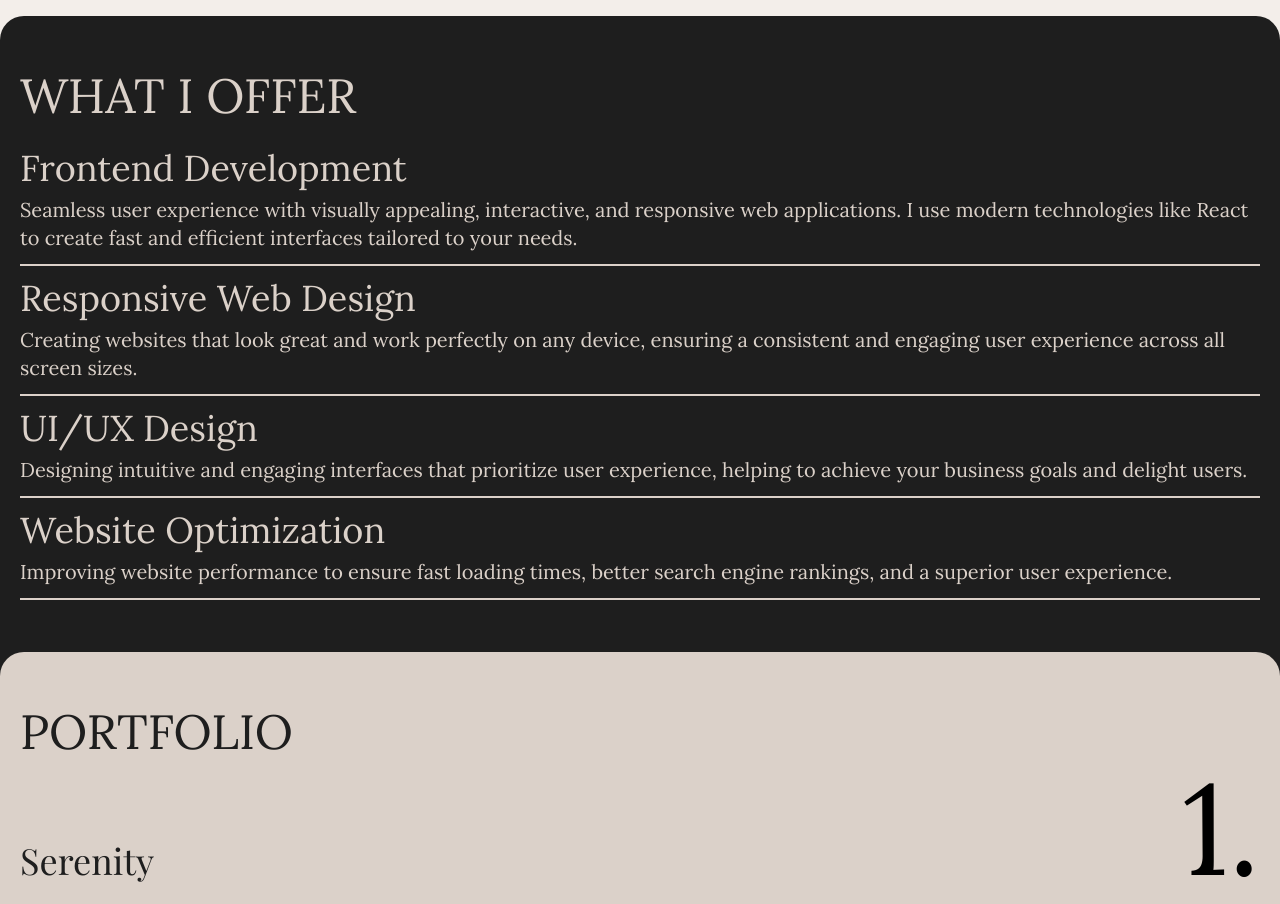
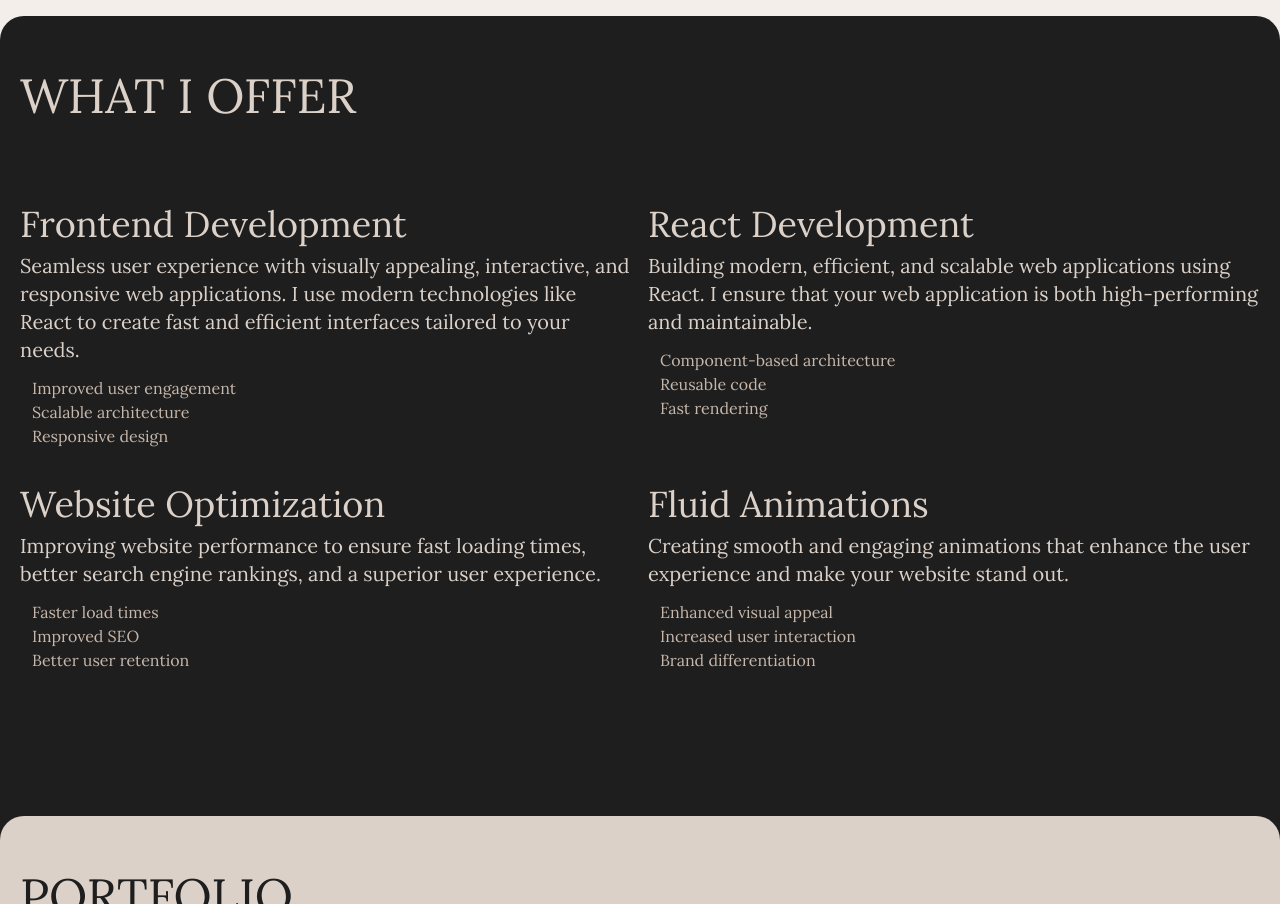
Before and after one commit to frontendjass/elegantcode, a React (Vite) app: page / in a window 1280 px wide. Shown: the part 740-1644 px from the top of the page. Built offline with nearby package versions, Linux system fonts and the light colour scheme; a web font is replaced by a local one.

Commit message:
Improved services section

```diff
--- a/src/components/Service.jsx
+++ b/src/components/Service.jsx
@@ -1,10 +1,15 @@
-export default function Service({ title, description }) {
+export default function Service({ title, description, benefits }) {
   return (
     <li>
-      <article className='mt-2'>
+      <article className='mt-2 h-full'>
         <h3 className='text-4xl text-swirl-200 font-lora'>{title}</h3>
         <p className='text-xl font-lora text-swirl-200 mt-2'>{description}</p>
-        <div className=' bg-swirl-200 w-full h-[2px] my-3'></div>
+        <ul className="m-3">
+          {benefits.map((benefit, index) => (
+            <li key={index} className="text-swirl-300 font-lora">{benefit}</li>
+          ))}
+        </ul>
+        <div className=' bg-swirl-200 w-full h-[2px] my-3 md:hidden'></div>
       </article>
     </li>
   );
--- a/src/components/Services.jsx
+++ b/src/components/Services.jsx
@@ -4,17 +4,18 @@ import serviceData from '../data/serviceData';
 export default function Services() {
   return (
     <section className='bg-[#F3EEEA]' id='services'>
-      <div className='bg-shark-950 rounded-t-3xl py-5'>
+      <div className='bg-shark-950 rounded-t-3xl py-5 md:h-screen'>
         <header className='pl-5 pt-9'>
           <h2 className='font-lora uppercase text-swirl-200 text-5xl'>
             What I offer
           </h2>
         </header>
-        <ul className='p-5'>
+        <ul className='p-5 md:grid grid-cols-2 md:gap-4 md:mt-14'>
           {serviceData.map((service, index) => (
             <Service
               title={service.title}
               description={service.description}
+              benefits={service.benefits}
               key={index}
             />
           ))}
--- a/src/data/serviceData.js
+++ b/src/data/serviceData.js
@@ -1,19 +1,27 @@
 const serviceData = [
   {
     title: 'Frontend Development',
-      description: 'Seamless user experience with visually appealing, interactive, and responsive web applications. I use modern technologies like React to create fast and efficient interfaces tailored to your needs.'
+    description: 'Seamless user experience with visually appealing, interactive, and responsive web applications. I use modern technologies like React to create fast and efficient interfaces tailored to your needs.',
+    benefits: ['Improved user engagement', 'Scalable architecture', 'Responsive design'],
+    examples: ['E-commerce platforms', 'Business websites']
   },
   {
-      title: 'Responsive Web Design',
-      description: 'Creating websites that look great and work perfectly on any device, ensuring a consistent and engaging user experience across all screen sizes.'
-    },
-    {
-      title: 'UI/UX Design',
-      description: 'Designing intuitive and engaging interfaces that prioritize user experience, helping to achieve your business goals and delight users.'
+    title: 'React Development',
+    description: 'Building modern, efficient, and scalable web applications using React. I ensure that your web application is both high-performing and maintainable.',
+    benefits: ['Component-based architecture', 'Reusable code', 'Fast rendering'],
+    examples: ['Single Page Applications', 'Interactive dashboards']
   },
   {
     title: 'Website Optimization',
-      description: 'Improving website performance to ensure fast loading times, better search engine rankings, and a superior user experience.'
+    description: 'Improving website performance to ensure fast loading times, better search engine rankings, and a superior user experience.',
+    benefits: ['Faster load times', 'Improved SEO', 'Better user retention'],
+    examples: ['SEO optimization', 'Performance audits']
+  },
+  {
+    title: 'Fluid Animations',
+    description: 'Creating smooth and engaging animations that enhance the user experience and make your website stand out.',
+    benefits: ['Enhanced visual appeal', 'Increased user interaction', 'Brand differentiation'],
+    examples: ['Landing pages', 'User interface elements']
   }
 ];
 
```
Lines whose indentation alone changed are shown as unchanged.
